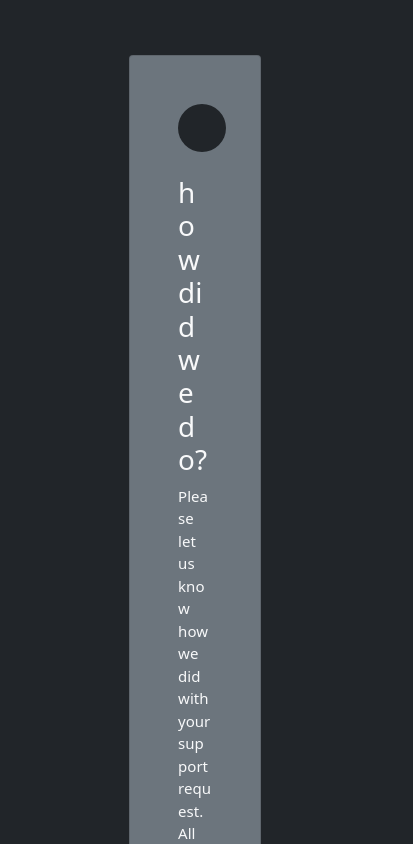
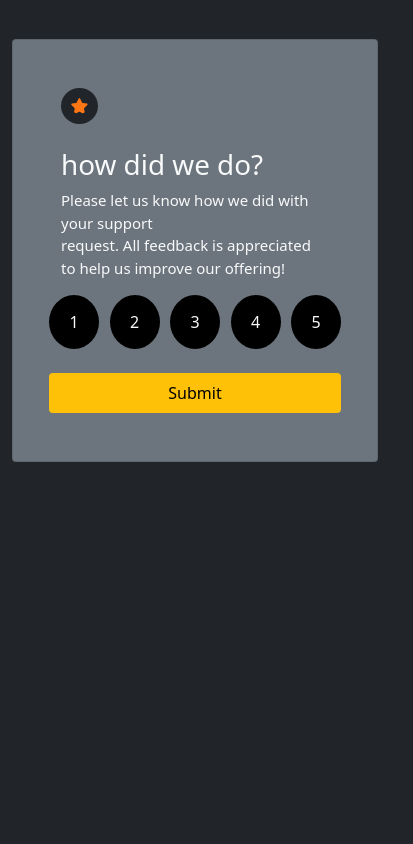
Before and after one commit to teobidzishvili/Interactive-Rating-Component, a plain HTML site: page index.html in a window 390 px wide. Shown: the top 844 px of the page, 413 px wide, since content can reach past the window. Drawn offline with nearby package versions, Linux system fonts and the light colour scheme.

Commit message:
Final responsive version, readme file filled

```diff
--- a/index.html
+++ b/index.html
@@ -15,36 +15,49 @@
     .button-color {
       background: orange;
     }
+    .btn {
+      width: 50px;
+      padding: 15px;
+    }
+    @media only screen and (min-width: 576px){
+      .btn {
+        width: 60px;
+        height: 60px;
+        padding: 18px;
+      }
+    }
   </style>
   <title>Interactive rating component</title>
 </head>
 <body class="bg-dark">
-  <div class="container">
-    <div class="card bg-secondary" style="margin: 15% 32%">
+  <div class="container d-flex justify-content-center">
+    <div class="card bg-secondary" style="width: 500px; margin-top: 10vw;">
       <div class="container p-5">
 
-        <img src="./images/icon-star.svg" alt="star icon" class="img-fluid bg-dark rounded-circle p-4" id="img1">
-        <img src="./images/illustration-thank-you.svg" alt="thank you illustration" class="img-fluid p-4 d-none mx-5 p-5" id="img2">
+        <img src="./images/icon-star.svg" alt="star icon" class="img-fluid bg-dark rounded-circle" id="img1" style="padding: 10px;">
+        <div class="d-flex justify-content-center">
+          <img src="./images/illustration-thank-you.svg" alt="thank you illustration" class="img-fluid d-none m-5" id="img2">
+        </div>
 
         <h1 class="text-light mt-4" id="title1">how did we do?</h1>
-        <div class="rounded-pill bg-dark text-warning py-2 mx-5 text-center d-none" id="result">You selected <span id="resultN"></span> out of 5</div>
+        <div class="rounded-pill bg-dark text-warning p-2 mx-3 text-center d-none" id="result">You selected <span id="resultN"></span> out of 5</div>
         <h1 class="text-light mt-4 d-none text-center" id="title2">Thank you!</h1>
 
         <p class="text-light" style="font-size: 15px;" id="text1">Please let us know how we did with your support<br>request. All feedback is appreciated to help us improve our offering!</p>
 
         <fieldset class="justify-content-between row" id="rating-buttons">
-          <label class="btn button rounded-circle p-3 col-2 text-light border-0" for="button1" value="1">1</label>
+          <label class="btn button rounded-circle text-light border-0" for="button1" value="1">1</label>
           <input class="btn-check" type="radio" id="button1">
-          <label class="btn button rounded-circle p-3 col-2 text-light border-0" for="button2" value="2">2</label>
+          <label class="btn button rounded-circle text-light border-0" for="button2" value="2">2</label>
           <input class="btn-check" type="radio" id="button2">
-          <label class="btn button rounded-circle p-3 col-2 text-light border-0" for="button3" value="3">3</label>
+          <label class="btn button rounded-circle text-light border-0" for="button3" value="3">3</label>
           <input class="btn-check" type="radio" id="button3">
-          <label class="btn button rounded-circle p-3 col-2 text-light border-0" for="button4" value="4">4</label>
+          <label class="btn button rounded-circle text-light border-0" for="button4" value="4">4</label>
           <input class="btn-check" type="radio" id="button4">
-          <label class="btn button rounded-circle p-3 col-2 text-light border-0" for="button5" value="5">5</label>
+          <label class="btn button rounded-circle text-light border-0" for="button5" value="5">5</label>
           <input class="btn-check" type="radio" id="button5">
 
-          <input type="button" value="Submit" id="submit" class="mt-4 p-1 rounded bg-warning border-0">
+          <input type="button" value="Submit" id="submit" class="mt-4 p-2 rounded bg-warning border-0">
         </fieldset>
         <p class="text-light d-none text-center" style="font-size: 15px;" id="text2">We appreciate you taking the time to give the rating. If you ever need more support, don't hesitate to get in touch!</p>
 
```
Also changed, not shown: images/Screenshot.png (added), 1 other file.
